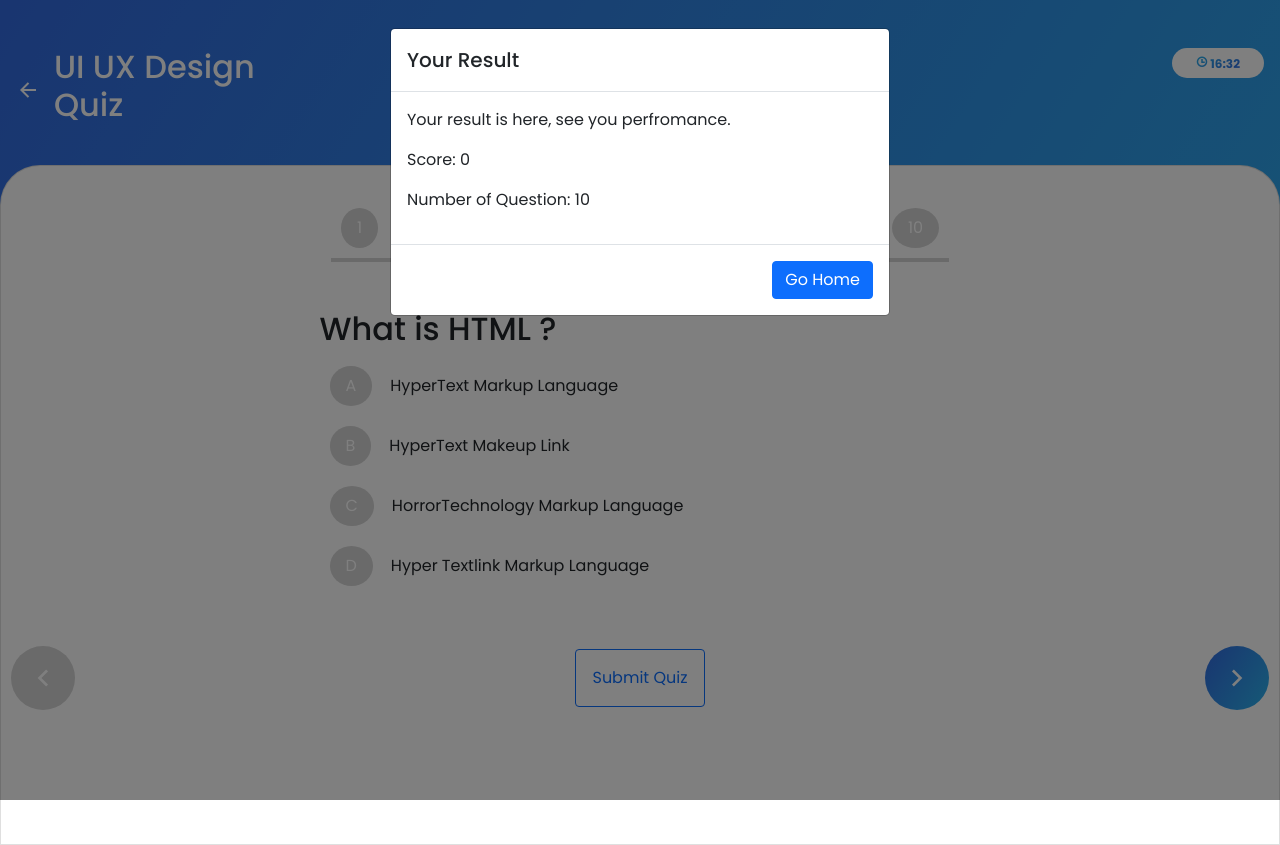
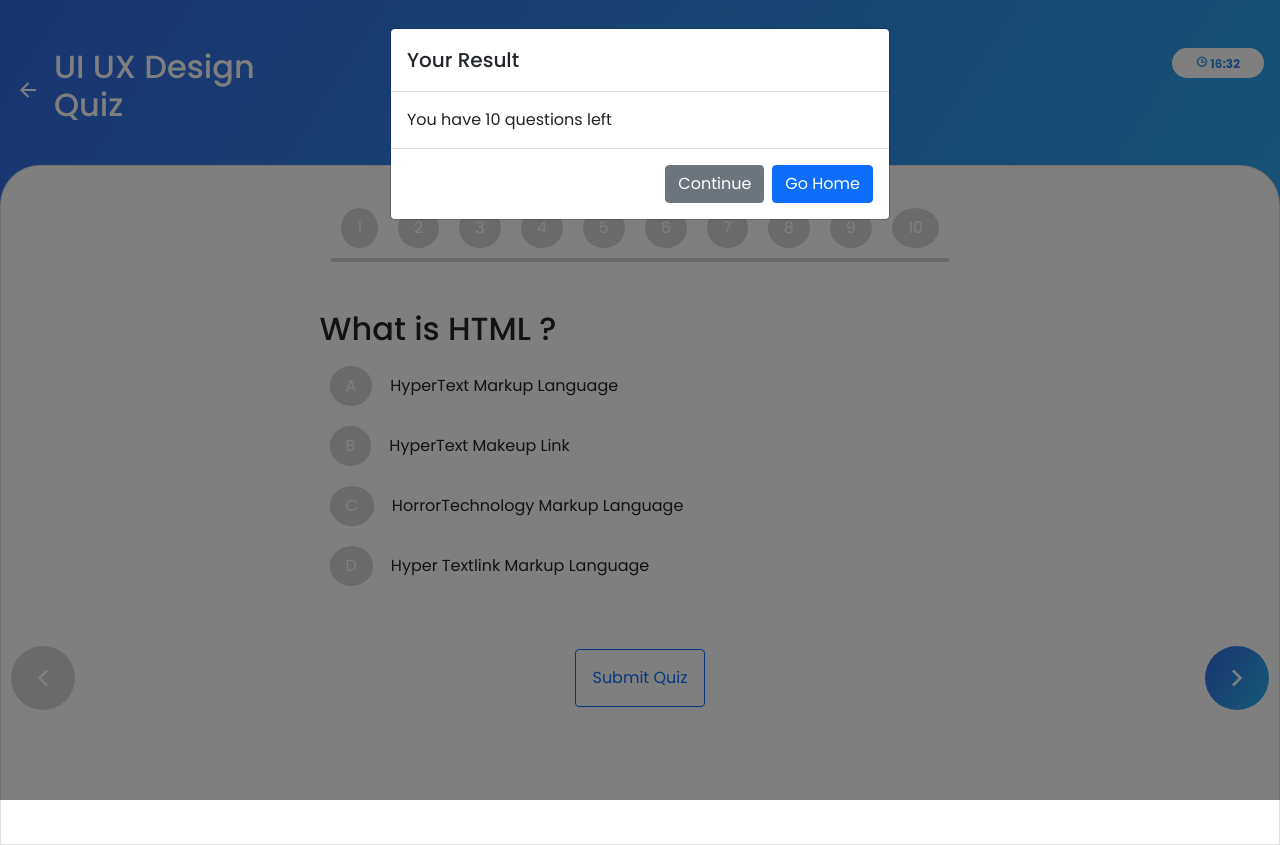
Before and after one commit to MoyinoluwaA/Team-quizzy, a plain HTML site: page quiz.html in a window 1280 px wide. Both pictures are taken after a click on the button "Submit Quiz". Drawn offline with nearby package versions, Linux system fonts and the light colour scheme.

Commit message:
submit and continue functionalities updated here

```diff
--- a/quiz.html
+++ b/quiz.html
@@ -70,7 +70,7 @@
 
                     </div>
                     <div class="modal-footer">
-                        <!-- <button type="button" class="btn btn-secondary" data-bs-dismiss="modal">Close</button> -->
+                        <button type="button" class="continue-btn btn btn-secondary" data-bs-dismiss="modal">Continue</button>
                         <button type="button" class="btn btn-primary md-btn">Go Home</button>
                     </div>
                 </div>
--- a/quiz.js
+++ b/quiz.js
@@ -8,6 +8,7 @@ const nextBtn = document.querySelector('.next-btn')
 const submitBtn = document.querySelector('.submit-btn')
 const modaldBtn = document.querySelector('.md-btn')
 const goBack = document.querySelector('.go-back')
+const continueBtn = document.querySelector('.continue-btn')
 
 let currentQuestion = dataArray[0];
 let currentState = {}
@@ -134,6 +135,12 @@ const selectAnswer = (e) => {
 
 const handleSubmit = () => {
     const modalBody = document.querySelector('.modal-body')
+    let questionLength = dataArray.length
+    let answerLength = Object.keys(currentState).length;
+    if (questionLength !== answerLength ) {
+        modalBody.innerHTML = `You have ${questionLength - answerLength} questions left`
+        return
+    }
     let result = []
     for(let data of dataArray){
         if(data.correctAnswer == currentState[dataArray.indexOf(data)]){
@@ -141,12 +148,17 @@ const handleSubmit = () => {
         }
     }
     console.log(result)
+
+    // Hide continue button once it's completed
+    continueBtn.style.display = 'none'
+
     modalBody.innerHTML = `
     <p>Your result is here, see you perfromance.</p>
     <p>Score: ${result.length}</p>
     <p>Number of Question: ${dataArray.length}</p>
     `
 }
+
 
 // to prev question
 prevBtn.addEventListener('click', changeToPrev)
```
